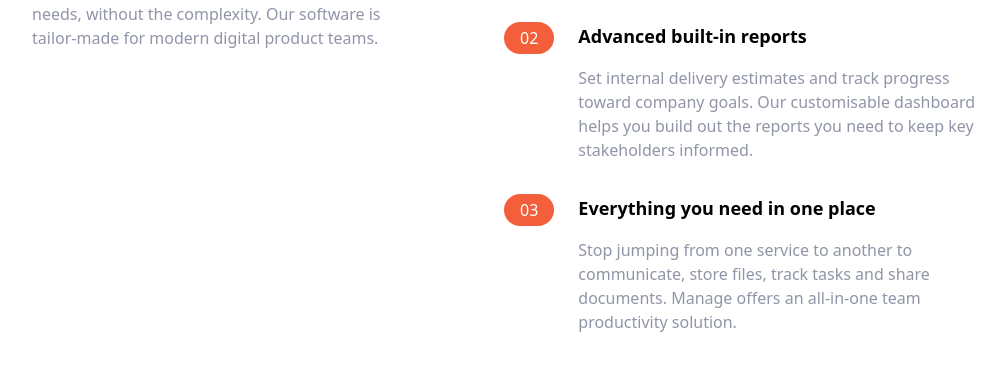
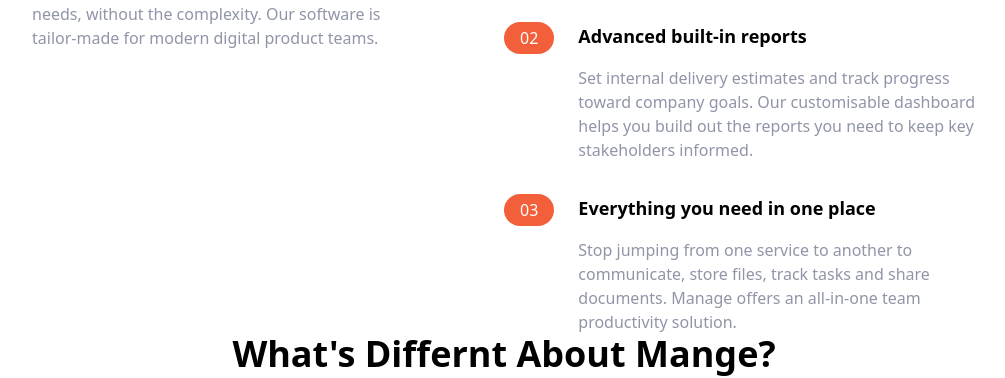
Before and after one commit to markpackham/tailwindCSS_refresher2022, a website: page tailwindCSS_2022.html in a window 1280 px wide. Shown: the part 806-1184 px from the top of the page, without its empty margins (136-1141 px from the left). Before the commit the page ends 1140 px from the top, so only its background shows below. Drawn offline with Linux system fonts and the light colour scheme.

Commit message:
adding testimonial
https://youtu.be/dFgzHOX84xQ?t=2802

```diff
--- a/tailwindCSS_2022.html
+++ b/tailwindCSS_2022.html
@@ -157,6 +157,17 @@
     </div>
   </section>
 
+  <!-- Testimonials -->
+  <section id="testimonials">
+    <!-- Container to heading and testimonial blocks -->
+    <div class="max-w-6xl px-5 mx-auto mt-32 text-center">
+      <!-- Heading -->
+      <h2 class="text-4xl font-bold text-center">
+        What's Differnt About Mange?
+      </h2>
+    </div>
+  </section>
+
   <script src="js/script.js"></script>
 </body>
 </html>
```
